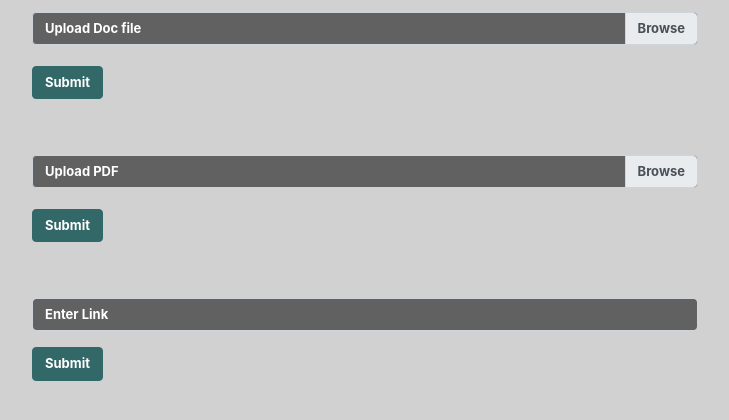
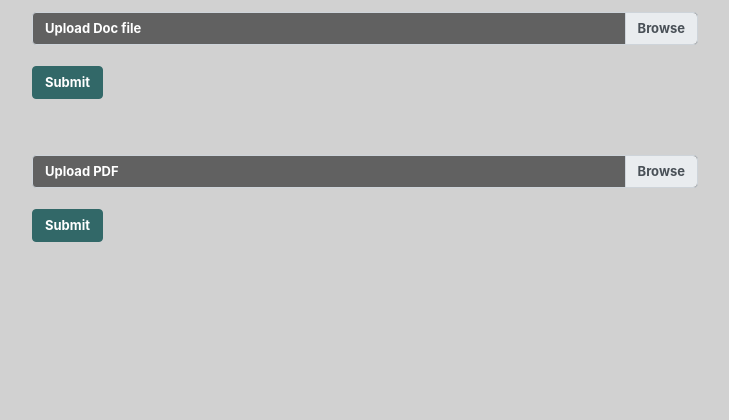
Before and after one commit to aimanfatima/read-smart, a Django app: page / in a window 1280 px wide. Shown: the part 235-655 px from the top of the page, without its empty margins (275-1004 px from the left). Run offline with Django 3.2, Linux system fonts and the light colour scheme; some libraries are stand-ins or nearby versions.

Commit message:
remove link tab

```diff
--- a/frontend/templates/home_page.html
+++ b/frontend/templates/home_page.html
@@ -108,12 +108,12 @@
                 <button type="submit" class="btn btn-primary">Submit</button>
             </form>
 
-            <form class="md-form" action="https://readex-major-project.herokuapp.com/link_view/" method="post" enctype="multipart/form-data">
+            <!-- <form class="md-form" action="https://readex-major-project.herokuapp.com/link_view/" method="post" enctype="multipart/form-data">
                 <div class="form-group" style="margin-top:5%">
                     <input type="text" class="form-control" name = "link" id = "link" placeholder="Enter Link">
                 </div>
                 <button type="submit" class="btn btn-primary">Submit</button>
-            </form>
+            </form> -->
 
         </div>
       </div>
```
